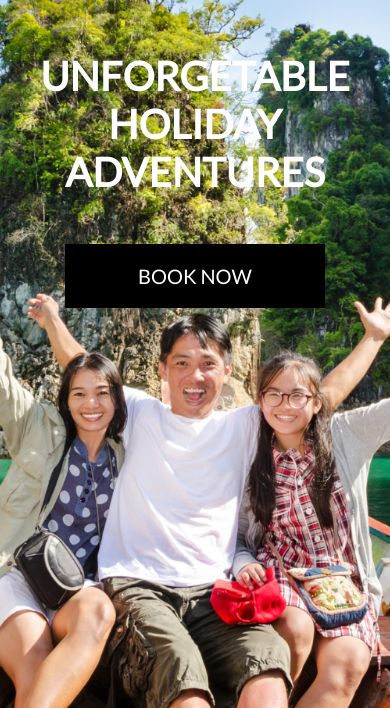
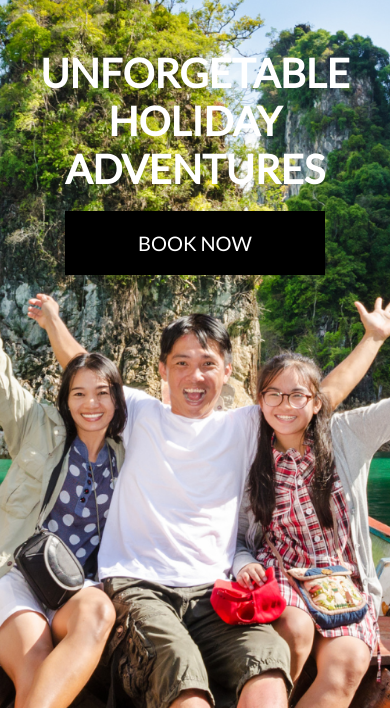
Before and after one commit to Mattjones444/off-the-beaten-track, a Django app: page / in a window 390 px wide. Shown: the part 136-844 px from the top of the page. Run offline with Django 3.2, Linux system fonts and the light colour scheme; some libraries are stand-ins or nearby versions.

Commit message:
added fixes for responsiveness on iphone and ipad

```diff
--- a/home/templates/home/index.html
+++ b/home/templates/home/index.html
@@ -12,7 +12,7 @@
 {% block content %}
     <div class="container h-100">
         <div class="row h-100">
-            <div class="col-12 col-md-6 my-auto mx-sm-auto mx-md-0 d-sm-flex d-md-block text-center text-md-left hero-message">
+            <div class="col-12 col-md-6 mx-sm-auto mx-md-0 d-sm-flex d-md-block text-center text-md-left hero-message main-header">
                 <h1 class="display-4 logo-font text-white" alt="Unforgetable holiday adventures">
                     Unforgetable holiday adventures
                 </h1>
--- a/static/css/base.css
+++ b/static/css/base.css
@@ -315,7 +315,6 @@
 
 /* -------------------------------- Media Queries */
 
-
 @media (max-width:576px) {
     body {background: url('/media/hero_image.png') no-repeat center center fixed;
     background-size: cover;
@@ -328,11 +327,34 @@
     text-transform: uppercase;
     font-size: 40px;
     font-weight: bold;
+    margin-top: 40px;
 }
 
 .activities-header{
     margin-top: 150px;
 }
+
+.hero-message{
+    margin-top: 145px;
+}
+
+.shop-now-button{
+    margin-top: -30px;
+}
+
+}
+
+@media only screen
+  and (min-device-width: 768px)
+  and (max-device-width: 1024px)
+  and (-webkit-min-device-pixel-ratio: 2) {
+
+    .hero-message{
+        margin-top: 380px;
+    }
+
+
+
 }
 
 /* Slightly larger container on xl screens */
```
